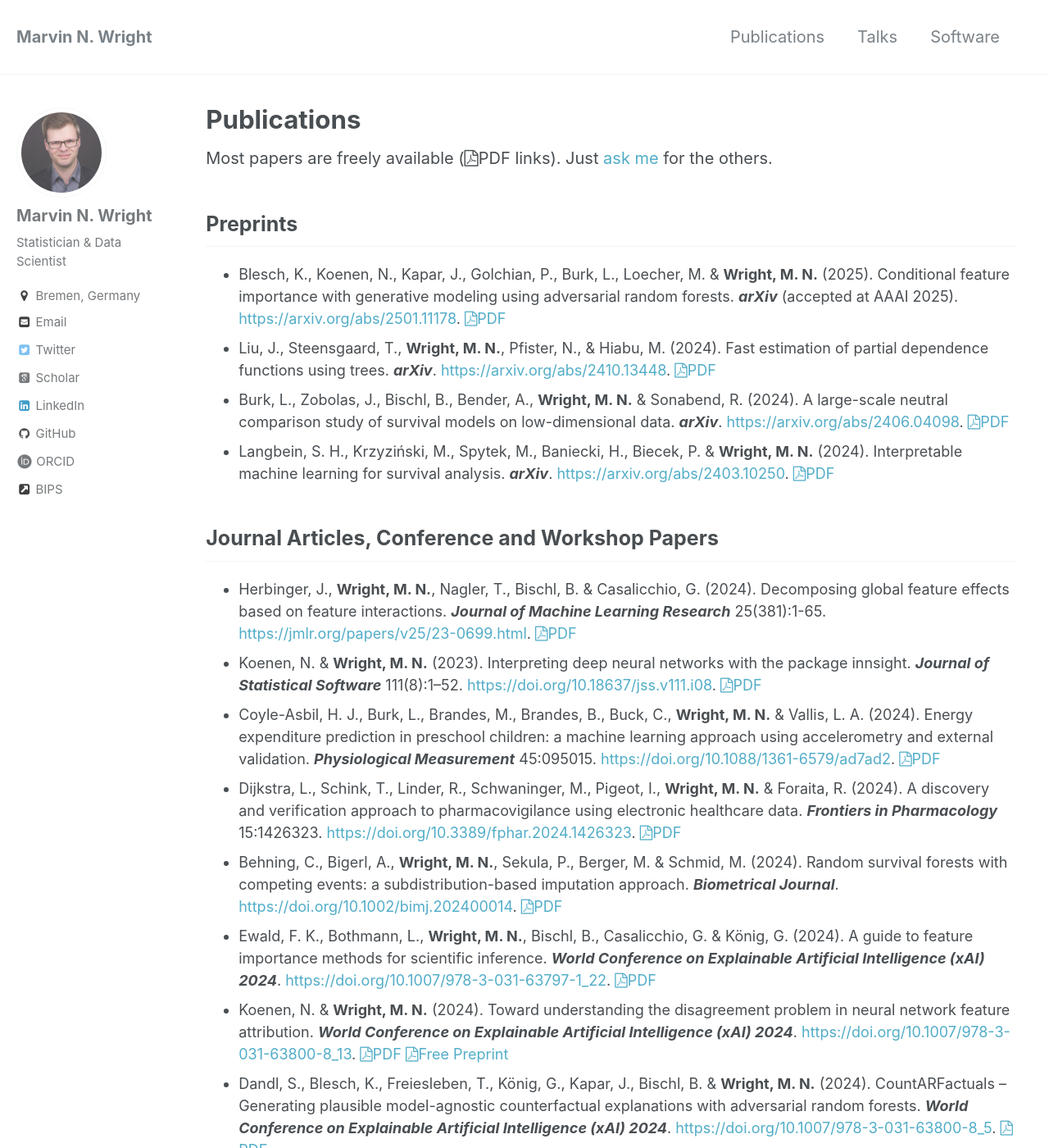
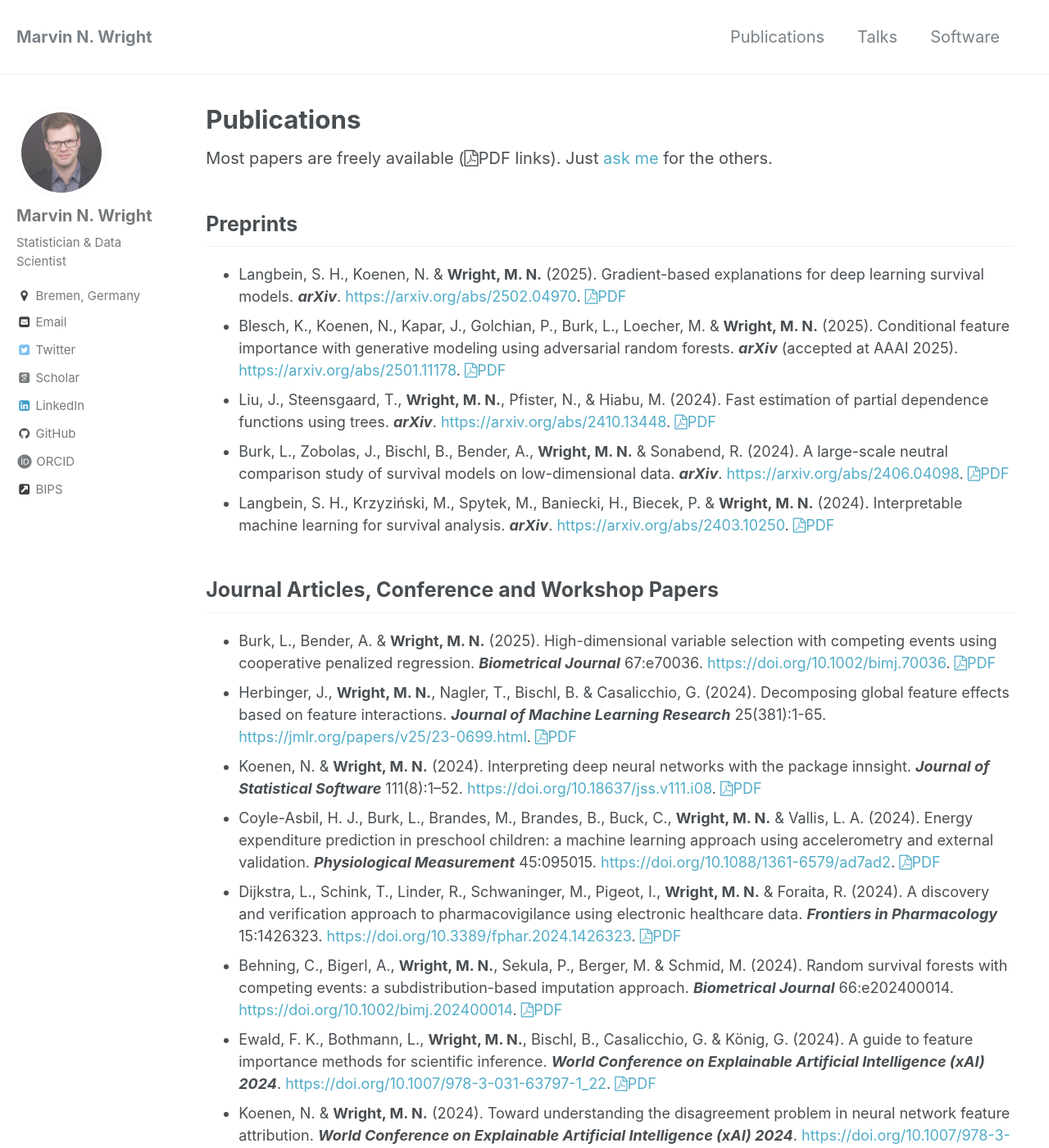
Before and after one commit to mnwright/mnwright.github.io, a Jekyll site: the page built from _pages/publications.md, in a window 1280 px wide and 1400 px high. Shown: the whole window at 82% size. Built offline with Jekyll 4.4.1, drawn with Linux system fonts in a browser that asks for light colours; some web fonts are replaced.

Commit message:
update/add pubs

```diff
--- a/_pages/publications.md
+++ b/_pages/publications.md
@@ -6,6 +6,8 @@ permalink: /publications/
 Most papers are freely available (<i class="fa fa-file-pdf-o"></i>PDF links). Just <a href="mailto:web@wrig.de">ask me</a> for the others.
 
 ## Preprints
+* {:.pub} Langbein, S. H., Koenen, N. & **Wright, M. N.** (2025). Gradient-based explanations for deep learning survival models.
+ ***arXiv***. <https://arxiv.org/abs/2502.04970>. <a href="https://arxiv.org/pdf/2502.04970"><i class="fa fa-file-pdf-o"></i>PDF</a>
 * {:.pub} Blesch, K., Koenen, N., Kapar, J., Golchian, P., Burk, L., Loecher, M. & **Wright, M. N.** (2025). Conditional feature importance with generative modeling using adversarial random forests.
  ***arXiv*** (accepted at AAAI 2025). <https://arxiv.org/abs/2501.11178>. <a href="https://arxiv.org/pdf/2501.11178"><i class="fa fa-file-pdf-o"></i>PDF</a>
 * {:.pub} Liu, J., Steensgaard, T., **Wright, M. N.**, Pfister, N., & Hiabu, M. (2024). Fast estimation of partial dependence functions using trees.
@@ -14,12 +16,13 @@ Most papers are freely available (<i class="fa fa-file-pdf-o"></i>PDF links). Ju
 * {:.pub} Langbein, S. H., Krzyziński, M., Spytek, M., Baniecki, H., Biecek, P. & **Wright, M. N.** (2024). Interpretable machine learning for survival analysis. ***arXiv***. <https://arxiv.org/abs/2403.10250>. <a href="https://arxiv.org/pdf/2403.10250"><i class="fa fa-file-pdf-o"></i>PDF</a>
 
 ## Journal Articles, Conference and Workshop Papers
+ * {:.pub} Burk, L., Bender, A. & **Wright, M. N.** (2025). High-dimensional variable selection with competing events using cooperative penalized regression. ***Biometrical Journal*** 67:e70036. <https://doi.org/10.1002/bimj.70036>. <a href="https://onlinelibrary.wiley.com/doi/pdfdirect/10.1002/bimj.70036?download=true"><i class="fa fa-file-pdf-o"></i>PDF</a>
 * {:.pub} Herbinger, J., **Wright, M. N.**, Nagler, T., Bischl, B. & Casalicchio, G. (2024). Decomposing global feature effects based on feature interactions.
  ***Journal of Machine Learning Research*** 25(381):1-65. <https://jmlr.org/papers/v25/23-0699.html>. <a href="https://jmlr.org/papers/volume25/23-0699/23-0699.pdf"><i class="fa fa-file-pdf-o"></i>PDF</a>
-* {:.pub} Koenen, N. & **Wright, M. N.** (2023). Interpreting deep neural networks with the package innsight. ***Journal of Statistical Software*** 111(8):1–52. <https://doi.org/10.18637/jss.v111.i08>. <a href="https://www.jstatsoft.org/index.php/jss/article/view/v111i08/4638"><i class="fa fa-file-pdf-o"></i>PDF</a>
+* {:.pub} Koenen, N. & **Wright, M. N.** (2024). Interpreting deep neural networks with the package innsight. ***Journal of Statistical Software*** 111(8):1–52. <https://doi.org/10.18637/jss.v111.i08>. <a href="https://www.jstatsoft.org/index.php/jss/article/view/v111i08/4638"><i class="fa fa-file-pdf-o"></i>PDF</a>
 * {:.pub} Coyle-Asbil, H. J., Burk, L., Brandes, M., Brandes, B., Buck, C., **Wright, M. N.** & Vallis, L. A. (2024). Energy expenditure prediction in preschool children: a machine learning approach using accelerometry and external validation. ***Physiological Measurement*** 45:095015. <https://doi.org/10.1088/1361-6579/ad7ad2>. <a href="https://iopscience.iop.org/article/10.1088/1361-6579/ad7ad2/pdf"><i class="fa fa-file-pdf-o"></i>PDF</a>
 * {:.pub} Dijkstra, L., Schink, T., Linder, R., Schwaninger, M., Pigeot, I., **Wright, M. N.** & Foraita, R. (2024). A discovery and verification approach to pharmacovigilance using electronic healthcare data. ***Frontiers in Pharmacology*** 15:1426323. <https://doi.org/10.3389/fphar.2024.1426323>. <a href="https://www.frontiersin.org/journals/pharmacology/articles/10.3389/fphar.2024.1426323/pdf"><i class="fa fa-file-pdf-o"></i>PDF</a>
- * {:.pub} Behning, C., Bigerl, A., **Wright, M. N.**, Sekula, P., Berger, M. & Schmid, M. (2024). Random survival forests with competing events: a subdistribution-based imputation approach. ***Biometrical Journal***. <https://doi.org/10.1002/bimj.202400014>. <a href="https://onlinelibrary.wiley.com/doi/pdfdirect/10.1002/bimj.202400014?download=true"><i class="fa fa-file-pdf-o"></i>PDF</a>
+ * {:.pub} Behning, C., Bigerl, A., **Wright, M. N.**, Sekula, P., Berger, M. & Schmid, M. (2024). Random survival forests with competing events: a subdistribution-based imputation approach. ***Biometrical Journal*** 66:e202400014. <https://doi.org/10.1002/bimj.202400014>. <a href="https://onlinelibrary.wiley.com/doi/pdfdirect/10.1002/bimj.202400014?download=true"><i class="fa fa-file-pdf-o"></i>PDF</a>
  * {:.pub} Ewald, F. K., Bothmann, L., **Wright, M. N.**, Bischl, B., Casalicchio, G. & König, G. (2024). A guide to feature importance methods for scientific inference. ***World Conference on Explainable Artificial Intelligence (xAI) 2024***. <https://doi.org/10.1007/978-3-031-63797-1_22>. <a href="https://link.springer.com/content/pdf/10.1007/978-3-031-63797-1_22.pdf"><i class="fa fa-file-pdf-o"></i>PDF</a>
 * {:.pub} Koenen, N. & **Wright, M. N.** (2024). Toward understanding the disagreement problem in neural network feature attribution. ***World Conference on Explainable Artificial Intelligence (xAI) 2024***. <https://doi.org/10.1007/978-3-031-63800-8_13>. <a href="https://link.springer.com/content/pdf/10.1007/978-3-031-63800-8_13.pdf"><i class="fa fa-file-pdf-o"></i>PDF</a> <a href="https://arxiv.org/pdf/2404.11330"><i class="fa fa-file-pdf-o"></i>Free Preprint</a>
 * {:.pub} Dandl, S., Blesch, K., Freiesleben, T., König, G., Kapar, J., Bischl, B. & **Wright, M. N.** (2024). CountARFactuals -- Generating plausible model-agnostic counterfactual explanations with adversarial random forests. ***World Conference on Explainable Artificial Intelligence (xAI) 2024***. <https://doi.org/10.1007/978-3-031-63800-8_5>. <a href="https://link.springer.com/content/pdf/10.1007/978-3-031-63800-8_5.pdf"><i class="fa fa-file-pdf-o"></i>PDF</a>
```
